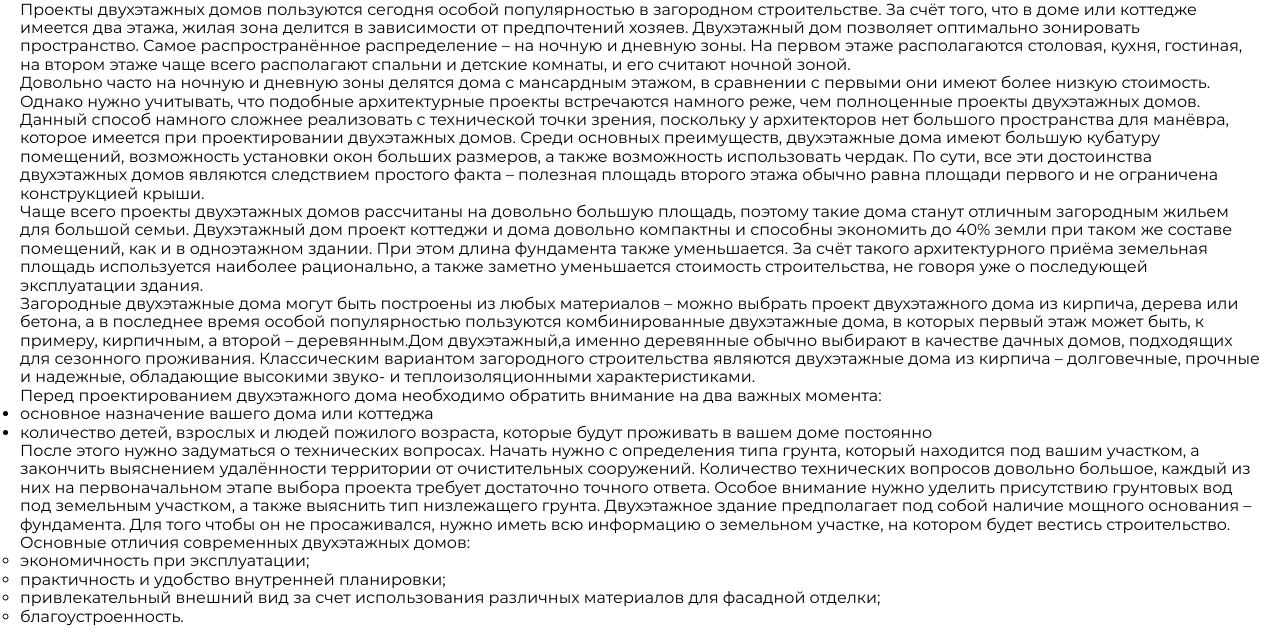
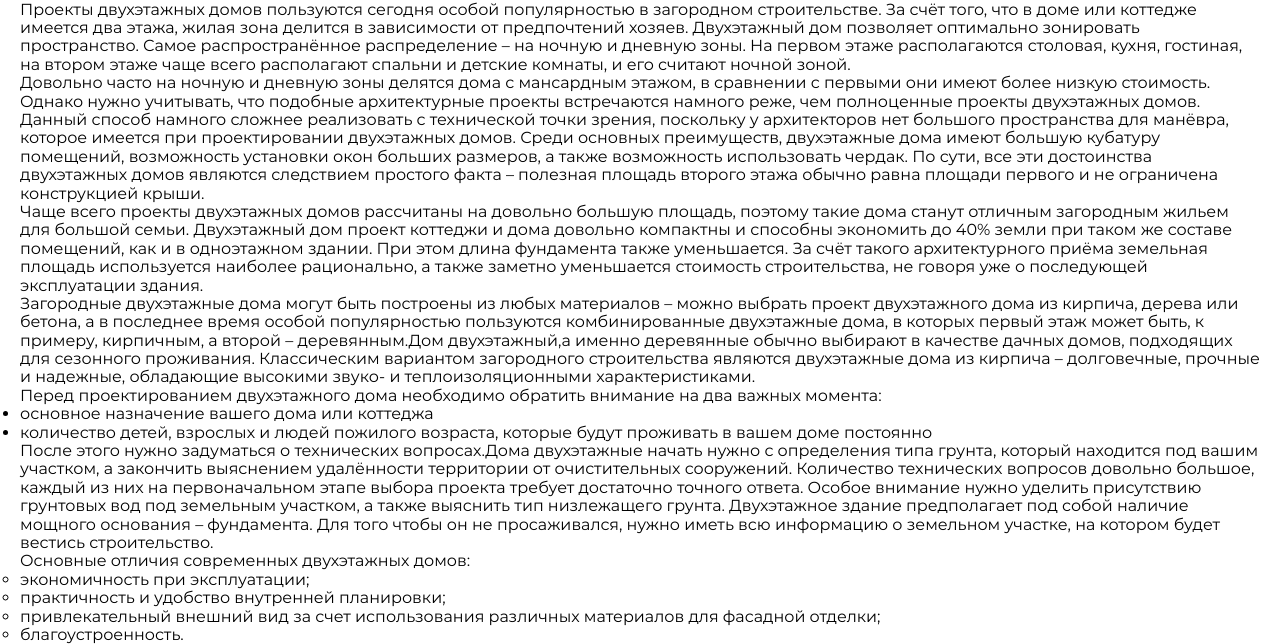
Before and after one commit to Croki555/Croki555.github.io, a plain HTML site: page proekty-dvuxetazhnyx-domov.html in a window 1280 px wide. Shown: the part 179-823 px from the top of the page. Drawn offline with Linux system fonts and the light colour scheme.

Commit message:
Update proekty-dvuxetazhnyx-domov.html

```diff
--- a/proekty-dvuxetazhnyx-domov.html
+++ b/proekty-dvuxetazhnyx-domov.html
@@ -128,7 +128,7 @@
           </li>
         </ul>
         <p>
-          После этого нужно задуматься о технических вопросах. Начать нужно с
+          После этого нужно задуматься о технических вопросах.Дома двухэтажные начать нужно с
           определения типа грунта, который находится под вашим участком, а
           закончить выяснением удалённости территории от очистительных
           сооружений. Количество технических вопросов довольно большое, каждый
```
